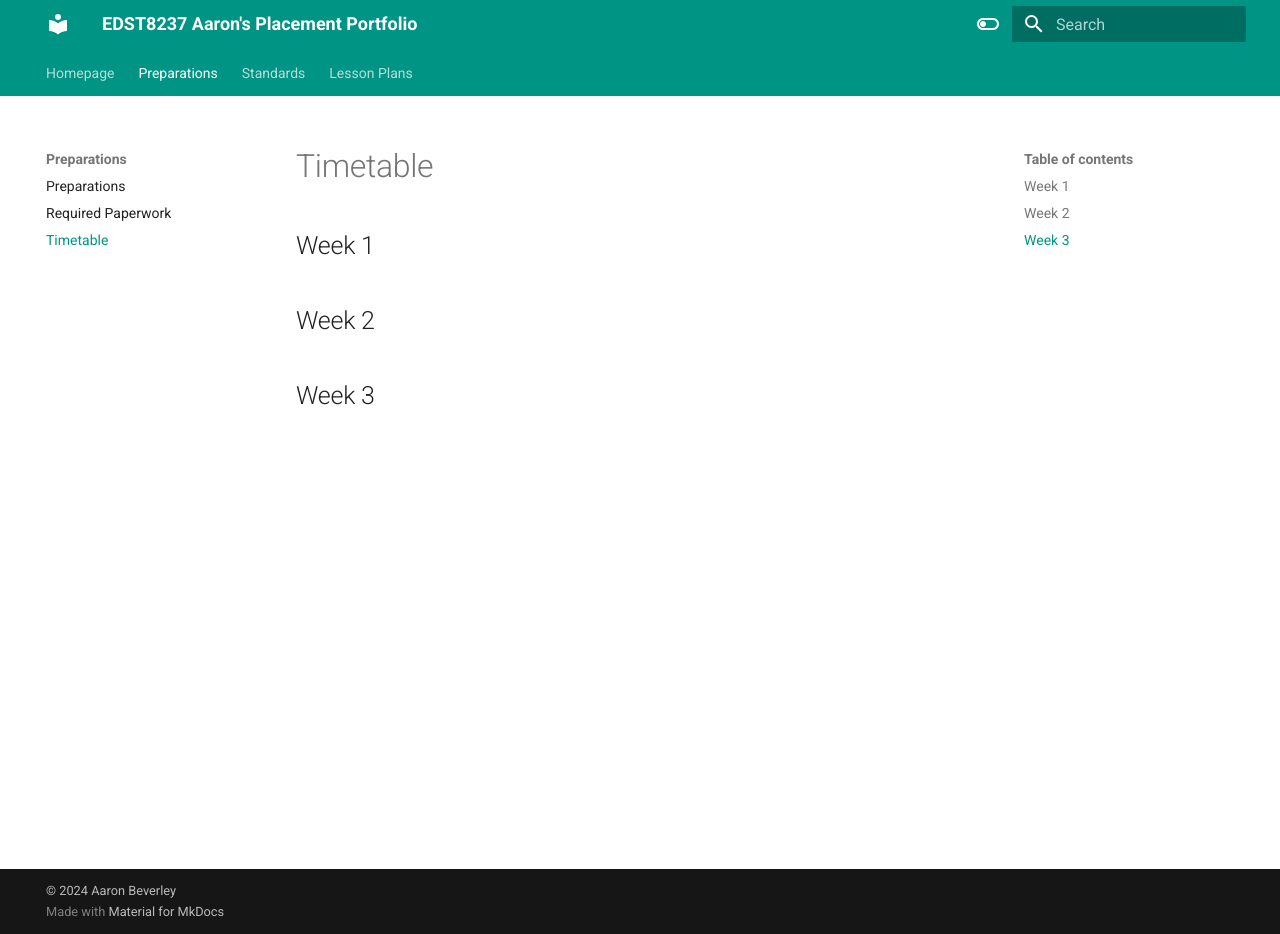
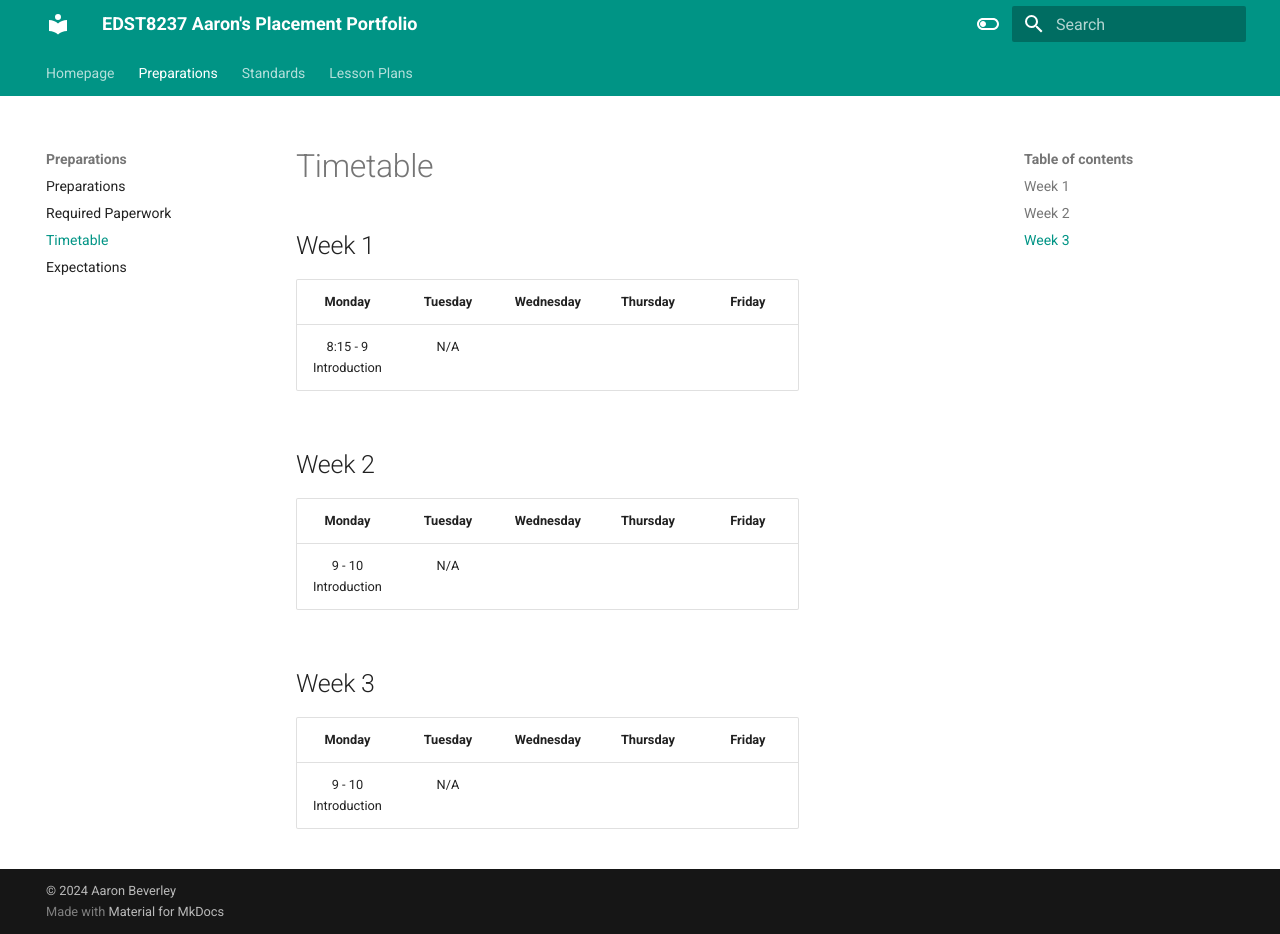
Before and after one commit to aaron-beverley-mq/edst8237-placement, an MkDocs documentation site: the page built from docs/preparations/timetable.md, in a window 1280 px wide and 934 px high. Built offline with MkDocs 1.6.1 and Material for MkDocs 9.7.7, drawn with Linux system fonts in a browser that asks for light colours.

Commit message:
planning and expectations

```diff
--- a/docs/preparations/timetable.md
+++ b/docs/preparations/timetable.md
@@ -1,6 +1,18 @@
 
 ## Week 1
 
+| Monday | Tuesday | Wednesday | Thursday | Friday |
+| :----: | :----: | :----: | :----: | :----: |
+| 8:15 - 9<br>Introduction | N/A | | |
+
 ## Week 2
 
+| Monday | Tuesday | Wednesday | Thursday | Friday |
+| :----: | :----: | :----: | :----: | :----: |
+| 9 - 10<br>Introduction | N/A | | |
+
 ## Week 3
+
+| Monday | Tuesday | Wednesday | Thursday | Friday |
+| :----: | :----: | :----: | :----: | :----: |
+| 9 - 10<br>Introduction | N/A | | |
--- a/mkdocs.yml
+++ b/mkdocs.yml
@@ -37,6 +37,7 @@ markdown_extensions:
   - pymdownx.superfences
   - pymdownx.mark
   - attr_list
+  - tables
   - pymdownx.tasklist:
       custom_checkbox: true
   - pymdownx.emoji:
@@ -54,6 +55,7 @@ nav:
     - 'preparations/preparations.md'
     - 'preparations/paperwork.md'
     - 'preparations/timetable.md'
+    - 'preparations/expectations.md'
   - Standards:
     - 'Standards/Standard1.md'
     - 'Standards/Standard2.md'
```
Also changed, not shown: docs/LessonPlans/Overview.md (+22 -0 lines), docs/index.md (+4 -1 lines), docs/preparations/expectations.md (added, +13 -0 lines), docs/LessonPlans/1.md (deleted).
